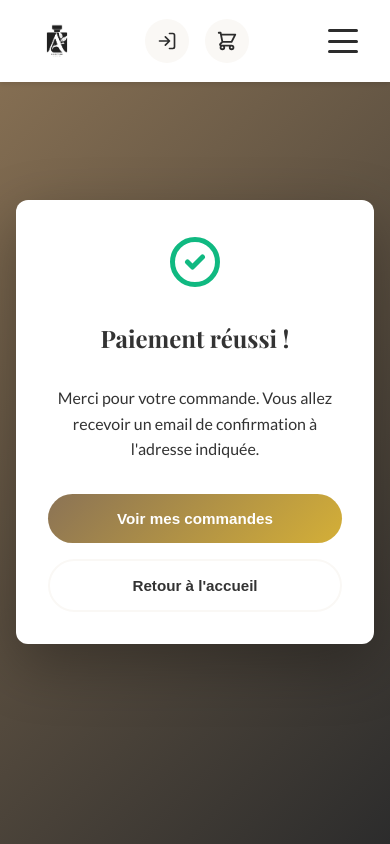
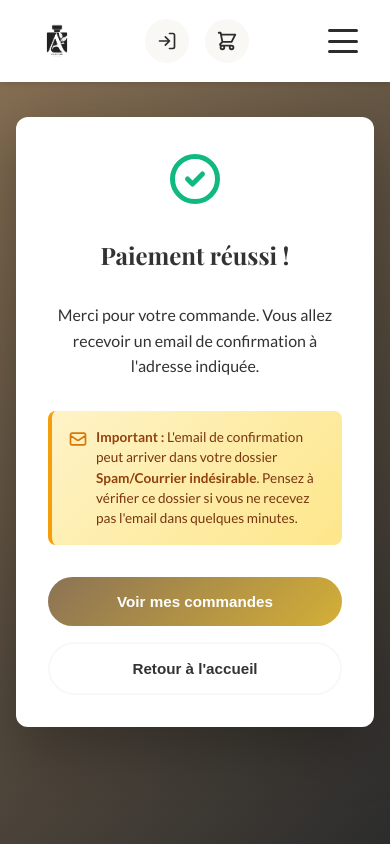
Before and after one commit to AhmaduLo/projetVenteParfumeris, an Angular app: page /success in a window 390 px wide. Shown: the top 844 px of the page. Built offline with nearby package versions, Linux system fonts and the light colour scheme.

Commit message:
⚠️ Ajout alerte spam sur page de confirmation de paiement
- Avertissement visible sur la page de succès
- Message : L'email peut arriver dans le dossier spam
- Design avec icône email et fond jaune/orange
- Responsive mobile optimisé
- Prévient les clients de vérifier leurs spams

```diff
--- a/src/app/components/success/success.component.html
+++ b/src/app/components/success/success.component.html
@@ -11,6 +11,16 @@
     <p class="success-message">
       Merci pour votre commande. Vous allez recevoir un email de confirmation à l'adresse indiquée.
     </p>
+
+    <div class="email-warning">
+      <svg xmlns="http://www.w3.org/2000/svg" fill="none" viewBox="0 0 24 24" stroke="currentColor">
+        <path stroke-linecap="round" stroke-linejoin="round" stroke-width="2" d="M3 8l7.89 5.26a2 2 0 002.22 0L21 8M5 19h14a2 2 0 002-2V7a2 2 0 00-2-2H5a2 2 0 00-2 2v10a2 2 0 002 2z" />
+      </svg>
+      <p>
+        <strong>Important :</strong> L'email de confirmation peut arriver dans votre dossier <strong>Spam/Courrier indésirable</strong>.
+        <br>Pensez à vérifier ce dossier si vous ne recevez pas l'email dans quelques minutes.
+      </p>
+    </div>
 
     <div class="session-info" *ngIf="sessionId">
       <p class="session-id">Numéro de commande : <strong>{{ sessionId }}</strong></p>
--- a/src/app/components/success/success.component.scss
+++ b/src/app/components/success/success.component.scss
@@ -78,6 +78,60 @@ h1 {
   @media (max-width: 480px) {
     font-size: 1rem;
     margin-bottom: $spacing-md;
+  }
+}
+
+.email-warning {
+  background: linear-gradient(135deg, #fef3c7 0%, #fde68a 100%);
+  border-left: 4px solid #f59e0b;
+  padding: $spacing-md;
+  border-radius: 8px;
+  margin-bottom: $spacing-lg;
+  display: flex;
+  align-items: flex-start;
+  gap: $spacing-sm;
+  text-align: left;
+
+  svg {
+    width: 24px;
+    height: 24px;
+    color: #d97706;
+    flex-shrink: 0;
+    margin-top: 2px;
+  }
+
+  p {
+    margin: 0;
+    color: #78350f;
+    font-size: 0.95rem;
+    line-height: 1.5;
+
+    strong {
+      color: #92400e;
+      font-weight: 600;
+    }
+
+    br {
+      @media (max-width: 480px) {
+        display: none;
+      }
+    }
+  }
+
+  // Mobile: adapter layout
+  @media (max-width: 480px) {
+    padding: $spacing-sm;
+    margin-bottom: $spacing-md;
+    gap: $spacing-xs;
+
+    svg {
+      width: 20px;
+      height: 20px;
+    }
+
+    p {
+      font-size: 0.85rem;
+    }
   }
 }
 
```
